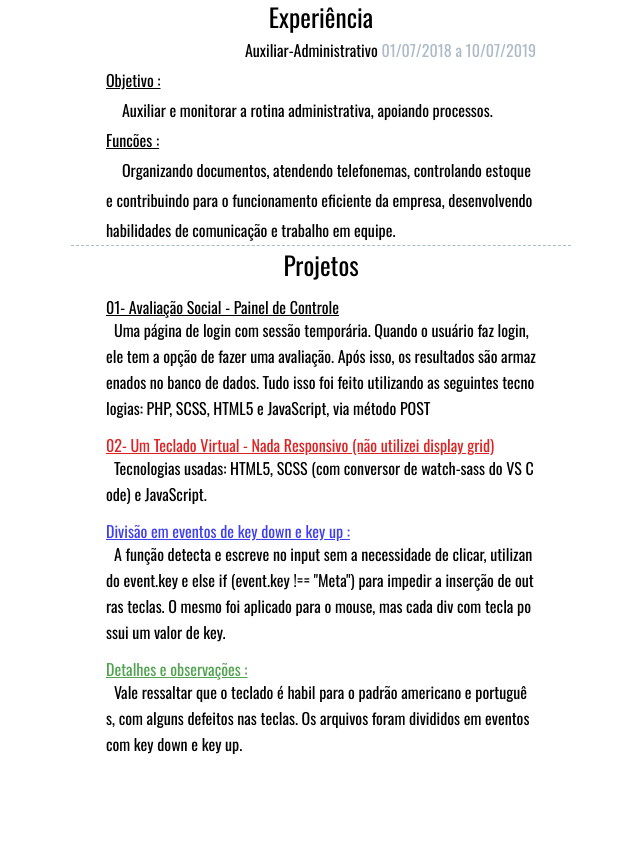
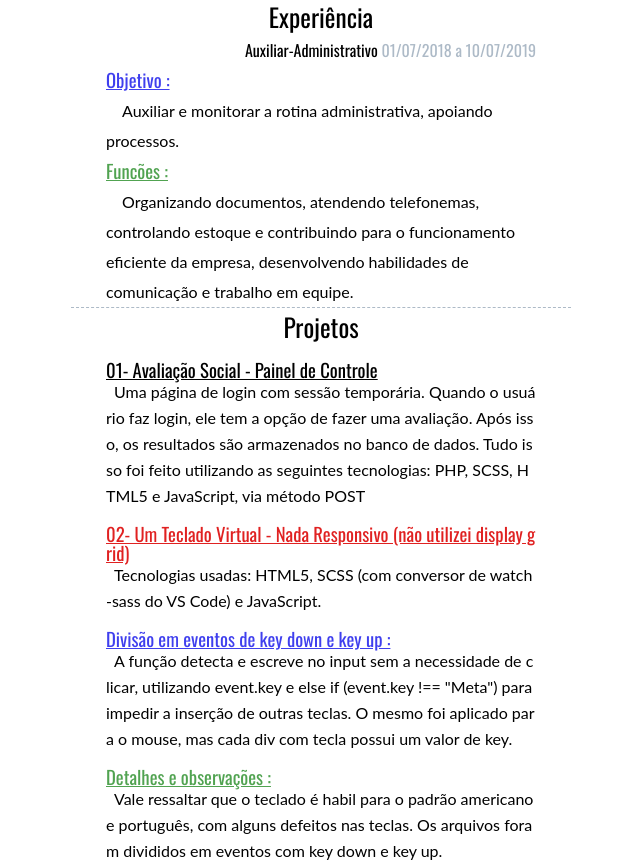
Before and after one commit to touma0dev/git-cv, a plain HTML site: page index.html in a window 1280 px wide. Shown: the part 224-1088 px from the top of the page, without its empty margins (319-959 px from the left). Before the commit the page ends 981 px from the top, so only its background shows below. Drawn offline with nearby package versions, Linux system fonts and the light colour scheme; some packages are replaced by stand-ins of ours; a script that the page names is missing.

Commit message:
Signed-off-by: touma0dev <lucashenr429@gmail.com>

```diff
--- a/index.html
+++ b/index.html
@@ -189,12 +189,14 @@
         <div class="experiencia-content-profession">
           <p class="right">Auxiliar-Administrativo <time datetime="2023-04-06T15:30:00-03:00">01/07/2018 a 10/07/2019</time></p>
           <span>
-            <span class="underline"> Objetivo :</span>
-              <li>Auxiliar e monitorar a rotina administrativa, apoiando processos.</li>
+            <span class="underline blue"> Objetivo :</span>
+              <li><p class="text">Auxiliar e monitorar a rotina administrativa, apoiando processos.</p></li>
           </span>
           <span>
-            <span class="underline">Funcões :</span>
-              <li> Organizando documentos, atendendo telefonemas, controlando estoque e contribuindo para o funcionamento eficiente da empresa, desenvolvendo habilidades de comunicação e trabalho em equipe.</li>
+            <span class="underline green">Funcões :</span>
+            <li>
+              <p class="text"> Organizando documentos, atendendo telefonemas, controlando estoque e contribuindo para o funcionamento eficiente da empresa, desenvolvendo habilidades de comunicação e trabalho em equipe.</p>
+            </li>
           </span>
         </div>
       </div>
@@ -209,27 +211,27 @@
           <li class="underline">
            01- Avaliação Social - Painel de Controle
           </li>
-          <p>
+          <p class="text">
             Uma página de login com sessão temporária. Quando o usuário faz login, ele tem a opção de fazer uma avaliação. Após isso, os resultados são armazenados no banco de dados. Tudo isso foi feito utilizando as seguintes tecnologias: PHP, SCSS, HTML5 e JavaScript, via método POST
           </p>
         </ul>
         <ul>
           <ul>
             <li class="underline red">02- Um Teclado Virtual - Nada Responsivo (não utilizei display grid)</li>
-            <p>
+            <p class="text">
               Tecnologias usadas: HTML5, SCSS (com conversor de watch-sass do VS Code) e JavaScript.
             </p>
           </ul>
           <ul>
             <li class="underline blue">Divisão em eventos de key down e key up :</li>
-            <p>
+            <p class="text">
               A função detecta e escreve no input sem a necessidade de clicar, utilizando event.key e else if (event.key !== "Meta") para impedir a inserção de outras teclas.
               O mesmo foi aplicado para o mouse, mas cada div com tecla possui um valor de key.
             </p>
           </ul>
           <ul>
             <li class="underline green">Detalhes e observações :</li>
-            <p>
+            <p class="text">
               Vale ressaltar que o teclado é habil para o padrão americano e português, com alguns defeitos nas teclas.
               Os arquivos foram divididos em eventos com key down e key up.
             </p>
--- a/lib/style.scss
+++ b/lib/style.scss
@@ -17,9 +17,11 @@ $color-fg-default: #adbac7;
 
 .underline{
     text-decoration: underline;
-
+    font-size: 14pt;
 }
-
+.text{
+    font-family: 'Lato', sans-serif;
+}
 .resume{
     @include preset.flex-center;
     justify-content: center;
```
Also changed, not shown: lib/style.css, 1 other file.
